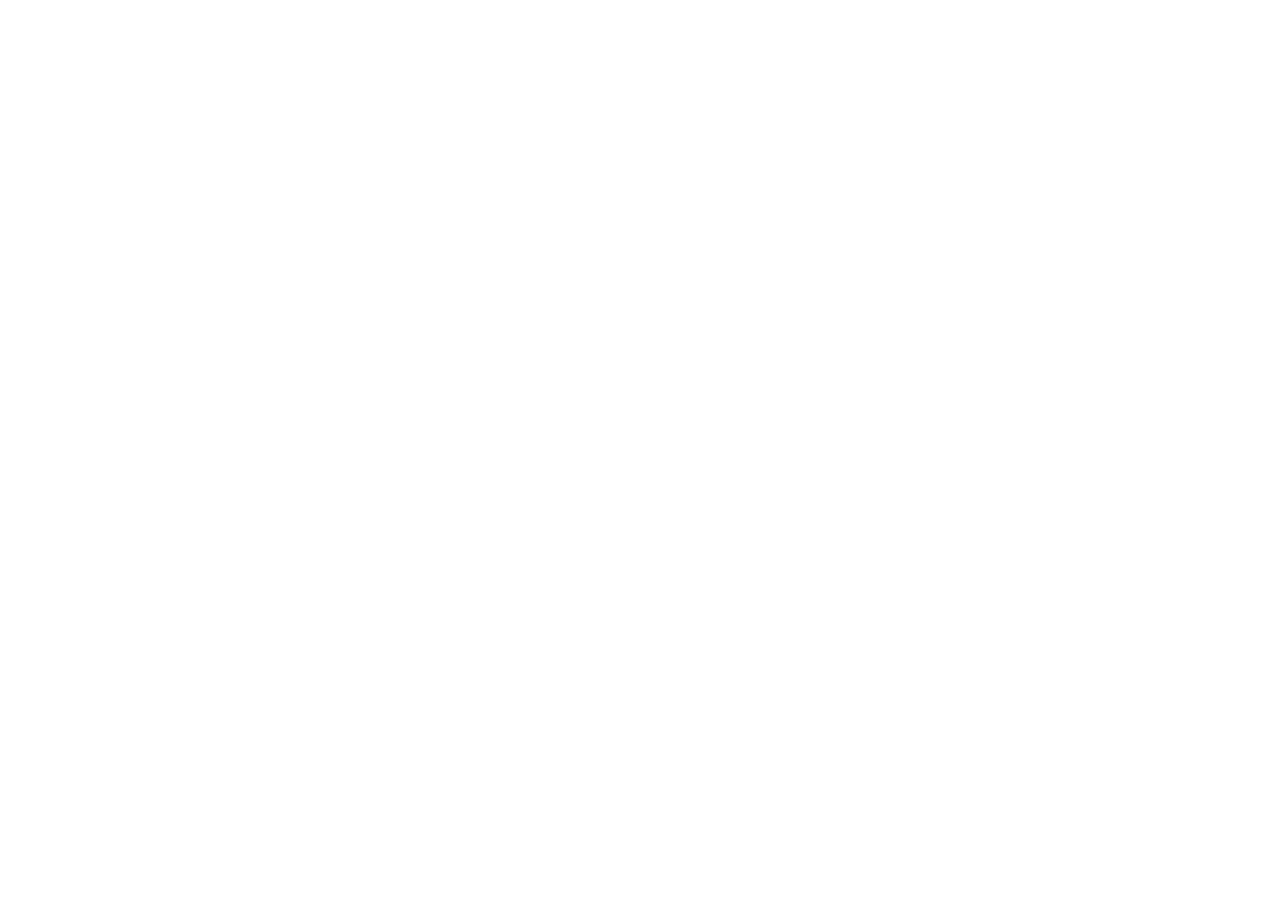
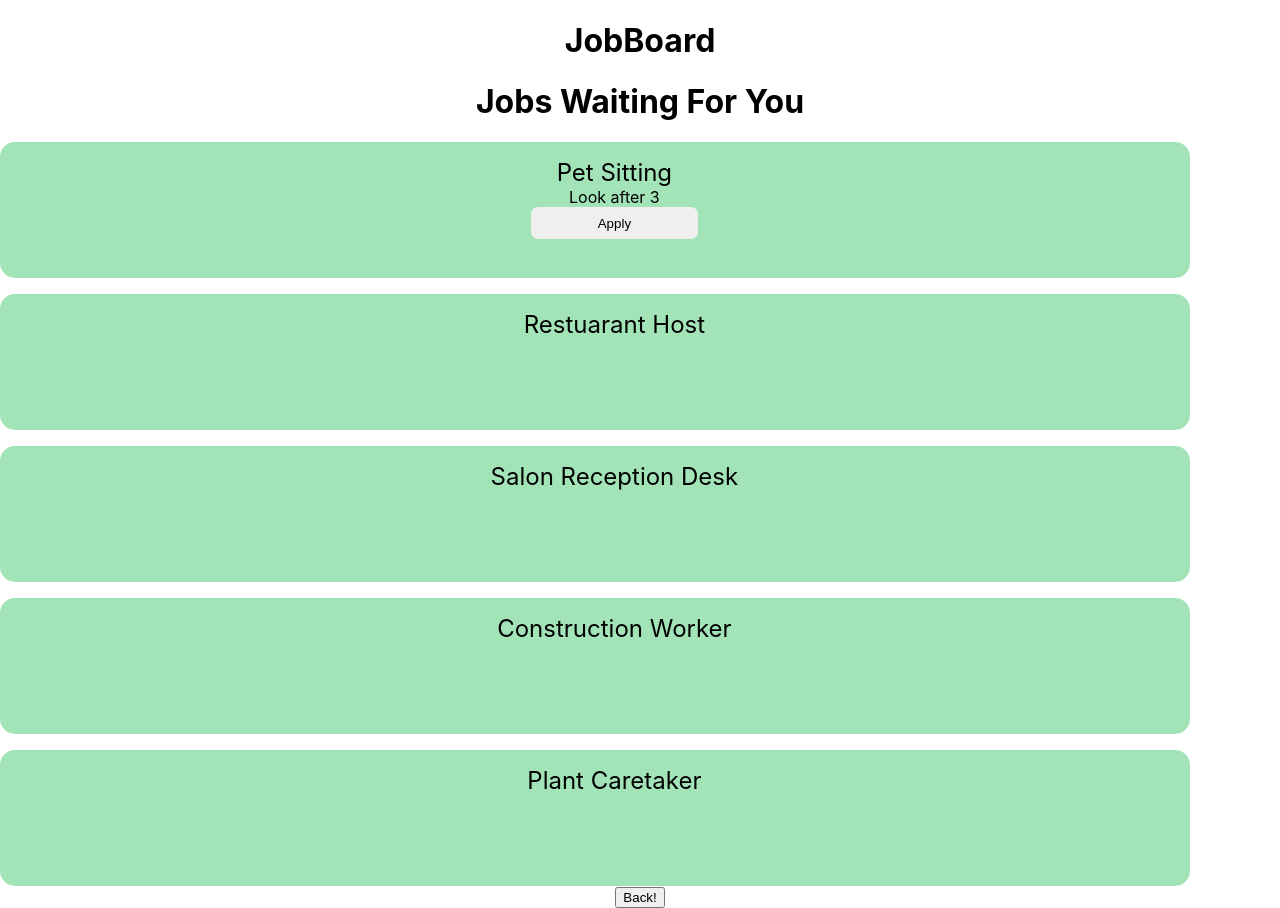
Before and after one commit to shanepat/RiseUp, a React (Create React App) app: page /JobBoard in a window 1280 px wide. Before the commit this address had no page. Before the commit the page ends 800 px from the top, so only its background shows below. Built offline with nearby package versions, Linux system fonts and the light colour scheme.

Commit message:
Integrating the JobBoard onto RiseUp

```diff
--- a/src/App.js
+++ b/src/App.js
@@ -3,6 +3,7 @@ import { Routes, Route } from 'react-router-dom';
 
 import { Home } from './components/Home';
 import { Questionaire } from './components/Questionaire';
+import { JobBoard } from './components/JobBoard';
 
 import './App.css';
 
@@ -14,6 +15,7 @@ function App() {
       <Routes>
         <Route path="/" element={<Home/>}/>
         <Route path="/Questionaire" element={<Questionaire/>}/>
+        <Route path="/JobBoard" element={<JobBoard/>}/>
       </Routes>
     </div>
   );
--- a/src/components/Home.js
+++ b/src/components/Home.js
@@ -9,7 +9,7 @@ export const Home = () => {
 
   const handleClick = () => {
     setIsClicked(true);
-    navigate('/Questionaire');
+    navigate("/Questionaire");
   }
 
   return (
--- /dev/null
+++ b/src/components/JobBoard.css
@@ -0,0 +1,48 @@
+.body {
+    display: flex;
+    flex-direction: column;
+    align-items: center;
+    justify-content: center;
+    row-gap: 3vh;
+    font-family: 'Josefin Sans', sans-serif;
+    text-decoration: none;
+}
+
+#title {
+
+
+
+}
+
+#job-board {
+    display: flex;
+    flex-direction: column;
+    row-gap: 2vh;
+}
+
+.job-posting {
+    background-color: #A2E4B8;;
+    width: 90vw;
+    height: 15vh;
+    border-radius: 15px 15px 15px 15px;
+    padding-top: 2vh;
+    padding-left: 3vw;
+    transition: height 0.5s ease-in-out;
+}
+
+.posting-top {
+    display: flex;
+    flex-direction: row;
+}
+
+.job-title {
+    font-size: 3vh;
+    weight: 2px;
+}
+
+.apply {
+    width: 13vw;
+    height: 4vh;
+    border-width: 0px;
+    border-radius: 7px;
+}
--- /dev/null
+++ b/src/components/JobBoard.js
@@ -0,0 +1,37 @@
+import React from 'react'
+import { useNavigate } from 'react-router-dom'
+
+import './JobBoard.css'
+
+export const JobBoard = () => {
+  const navigate = useNavigate();
+  return (
+    <div>
+      <h1>JobBoard</h1>
+        <h1 id="title"> Jobs Waiting For You </h1>
+        <div id="job-board">
+            <div class="job-posting">
+                <div class="posting-top"> </div>
+                <div class="job-title"> Pet Sitting </div>
+                <div> Look after 3 </div>
+                <button class="apply"> Apply </button>
+            </div>
+            <div class="job-posting">
+                <div class="job-title"> Restuarant Host </div>
+            </div>
+            <div class="job-posting">
+                <div class="job-title"> Salon Reception Desk </div>
+            </div>
+            <div class="job-posting">
+                <div class="job-title"> Construction Worker </div>
+            </div>
+            <div class="job-posting">
+                <div class="job-title"> Plant Caretaker </div>
+            </div>
+        </div>
+      <button onClick={() => navigate(-1)}> Back! </button>
+    </div>
+  )
+}
+
+export default JobBoard
--- a/src/components/Questionaire.js
+++ b/src/components/Questionaire.js
@@ -7,10 +7,7 @@ export const Questionaire = () => {
     <div>
       <h1>Questionaire</h1>
       <button onClick={() => navigate(-1)}> Back! </button>
-
-      {/* Todo: Add the next page */}
-      {/* <button onClick={() => navigate(1)}> Next! </button> */}
-
+      <button onClick={() => navigate("/JobBoard")}> Next! </button>
     </div>
   )
 }
```
